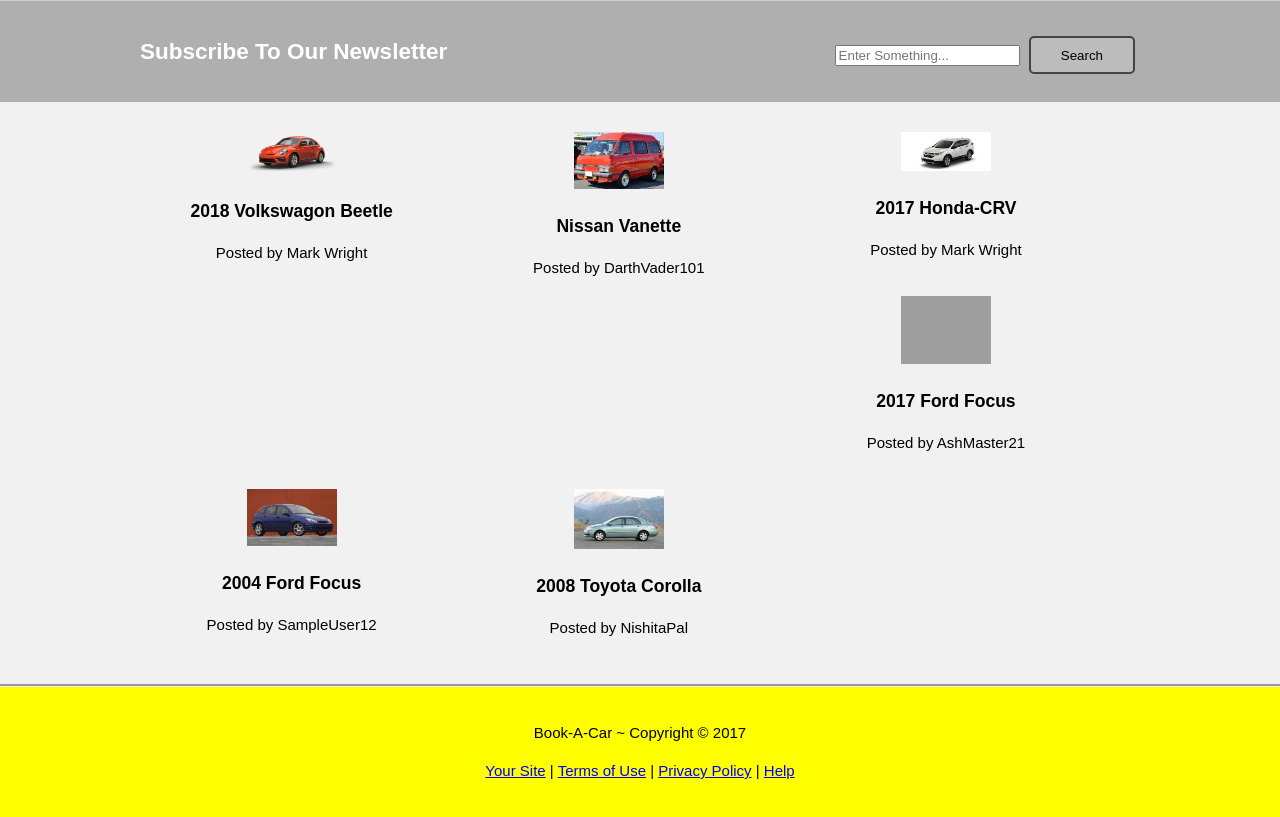
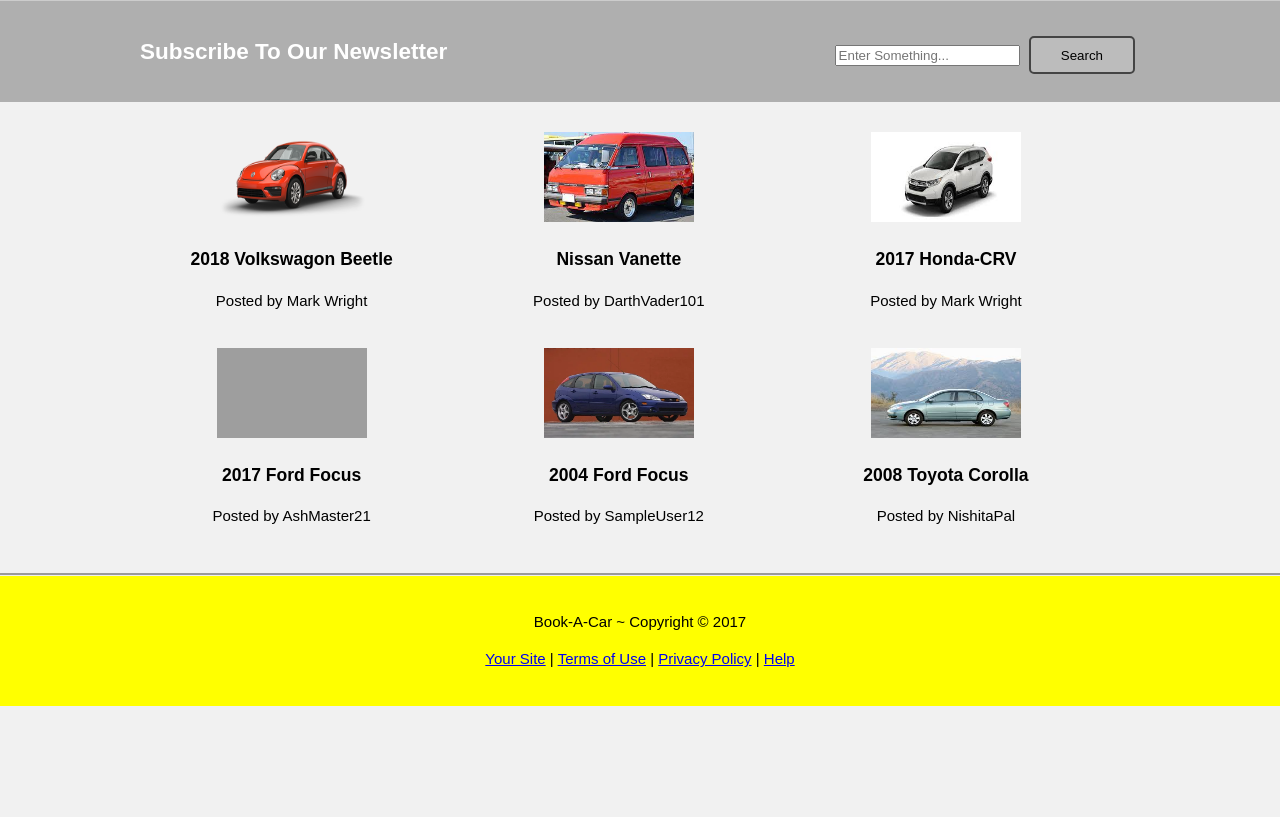
Before and after one commit to eyadamsuren1/Group-Project, a PHP site: page / in a window 1280 px wide. Shown: the part 768-1585 px from the top of the page. After the commit the page ends 1474 px from the top, so only its background shows below. Run offline with PHP 8.4, Linux system fonts and the light colour scheme; grey boxes are pictures that could not be loaded.

Commit message:
Homepage Adjustments
Made some adjustments so that all the preliminary rental options align better.

```diff
--- a/CSC481_Project5/kacar/css/style.css
+++ b/CSC481_Project5/kacar/css/style.css
@@ -147,7 +147,7 @@ header a:hover{
 }
 
 #boxes .box img{
-  width:90px;
+  width:150px;height:90px;
 }
 
 /* Sidebar */
```
